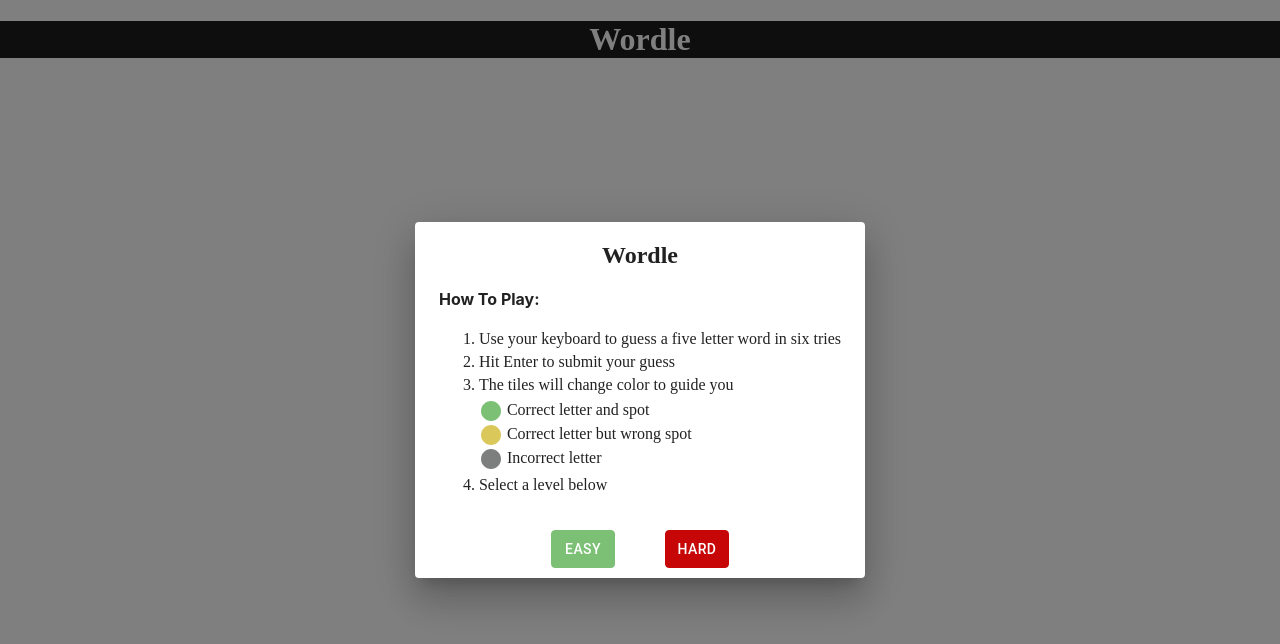
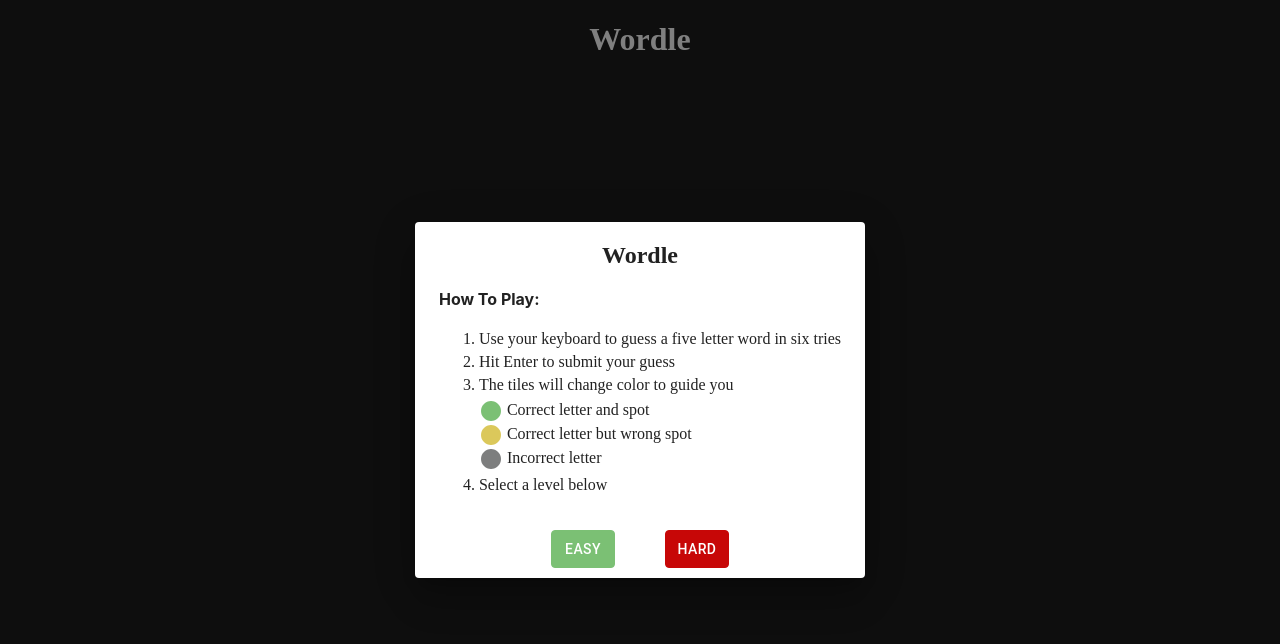
Before and after one commit to jmitch1132/wordle-remake, a React (Create React App) app: page / in a window 1280 px wide. Shown: the top 644 px of the page. Built offline with nearby package versions, Linux system fonts and the light colour scheme.

Commit message:
update style

```diff
--- a/src/Components/App.tsx
+++ b/src/Components/App.tsx
@@ -8,11 +8,11 @@
 function App() {
   const [level, setLevel] = useState<string>("");
   return (
-    <div className="container">
+    <>
       <h1 className="wordleHeader">Wordle</h1>
       {level && <Game level={level} setLevel={setLevel} />}
       <div>{!level && <HowToPlayModal setLevel={setLevel} />}</div>
-    </div>
+    </>
   );
 }
 
--- a/src/Styles/App.css
+++ b/src/Styles/App.css
@@ -8,10 +8,6 @@
 .wordleHeader {
     margin-bottom: 0;
     color: white;
-}
-
-.container {
-    background-color: rgb(28, 28, 28);
 }
 
 .modalBody h4{
--- a/src/index.css
+++ b/src/index.css
@@ -5,6 +5,11 @@
     sans-serif;
   -webkit-font-smoothing: antialiased;
   -moz-osx-font-smoothing: grayscale;
+
+}
+
+html {
+  background-color: rgb(28, 28, 28);
 }
 
 code {
```
